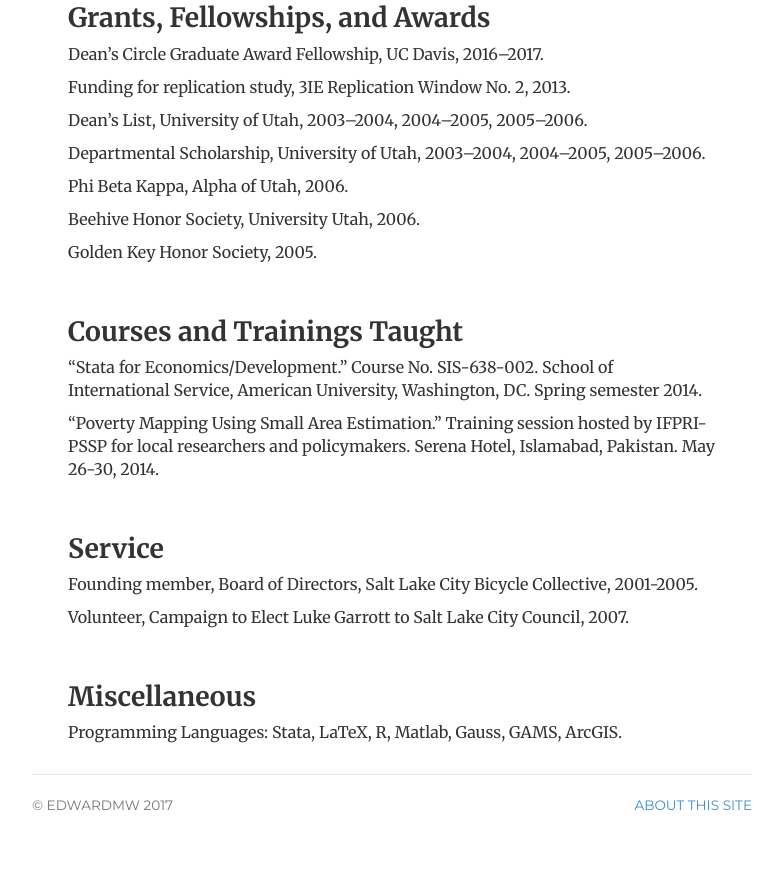
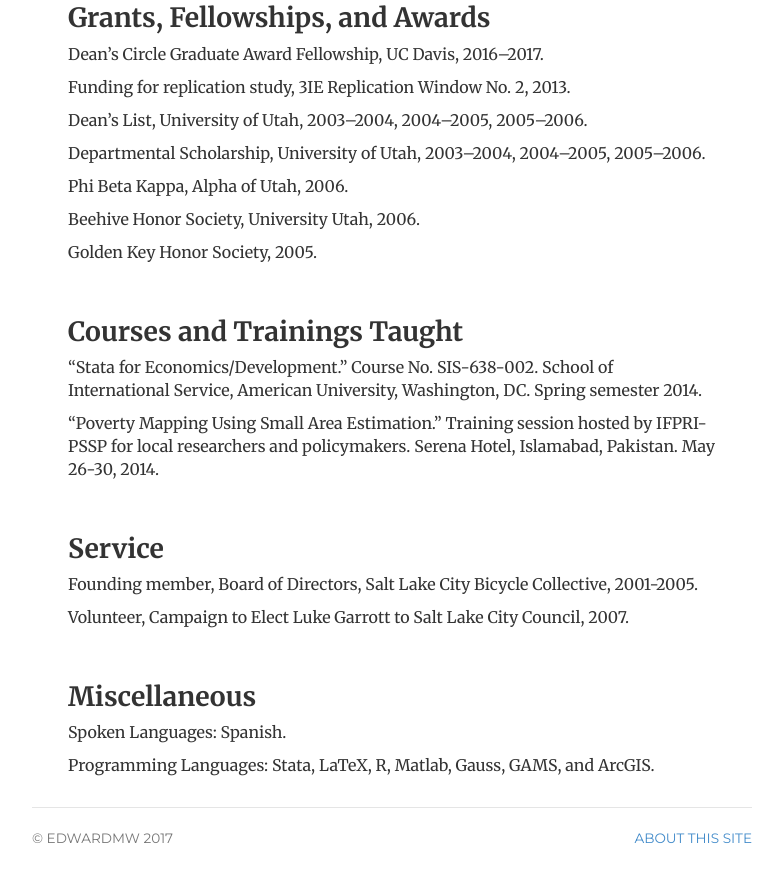
Before and after one commit to edwardmw/edwardmwhitney, a Jekyll site: the page built from cv/index.html, in a window 1280 px wide and 900 px high, scrolled down 2065 px. Shown: the top 882 px of the window, without its empty margins (248-1031 px from the left). Built offline with Jekyll 4.4.1, drawn with Linux system fonts in a browser that asks for light colours.

Commit message:
commit3.92

```diff
--- a/cv/index.html
+++ b/cv/index.html
@@ -114,6 +114,6 @@ description: Current CV for Edward Whitney, a PhD. student, Development Economis
 
 				<br>
 				<h2>Miscellaneous</h2>
-
-				<p>Programming Languages: Stata, LaTeX, R, Matlab, Gauss, GAMS, ArcGIS.</p>
+				<p>Spoken Languages: Spanish.</p>
+				<p>Programming Languages: Stata, LaTeX, R, Matlab, Gauss, GAMS, and ArcGIS.</p>
 </div>
```
Also changed, not shown: 1 other file.
